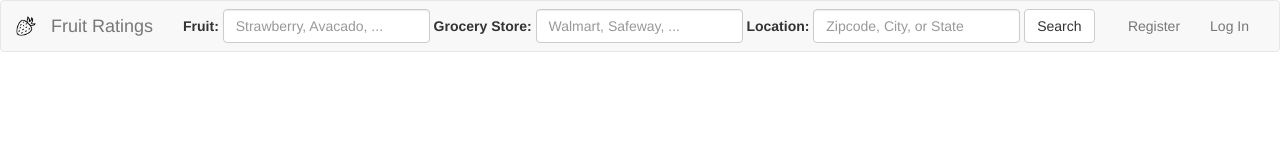
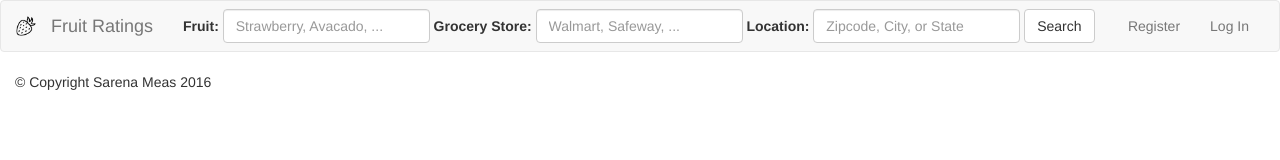
Before and after one commit to sarenameas/FruitRater, a website: page public/index.html in a window 1280 px wide. Drawn offline with nearby package versions, Linux system fonts and the light colour scheme; some packages are replaced by stand-ins of ours; no server answers.

Commit message:
Added copy right to website

```diff
--- a/public/index.html
+++ b/public/index.html
@@ -67,6 +67,8 @@
         <div class="row">
             <div ng-view></div>
         </div>
+
+        <span>&copy; Copyright Sarena Meas 2016</span>
     </div>
 </body>
 </html>
```
Also changed, not shown: public/css/style.css (line endings or trailing spaces).
